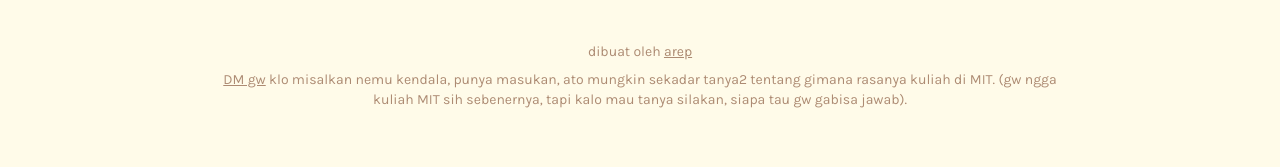
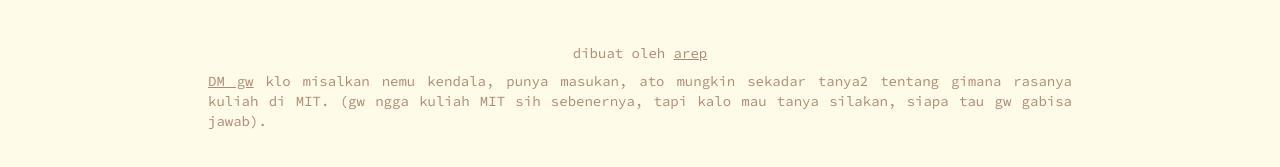
Before and after one commit to areepp/infoteoh, a Next.js app: page / in a window 1280 px wide. Shown: the part 551-718 px from the top of the page. Built offline with nearby package versions, Linux system fonts and the light colour scheme; no server answers; the database is empty.

Commit message:
styles: minor styles changes

```diff
--- a/components/Admin/SignIn.tsx
+++ b/components/Admin/SignIn.tsx
@@ -33,7 +33,7 @@ const SignIn = () => {
           value={password}
           onChange={(e) => setPassword(e.target.value)}
           className="mt-4 w-full pl-2 p-1 rounded bg-inherit border border-primary focus:outline-none placeholder:text-xs placeholder:text-placeholder"
-          type="text"
+          type="password"
         />
         <button
           className="mt-4 px-3 py-2 text-sm border border-primary rounded"
--- a/components/Common/Footer.tsx
+++ b/components/Common/Footer.tsx
@@ -12,7 +12,7 @@ const Footer = () => {
           arep
         </a>
       </p>
-      <p className="mt-2 text-center px-4 md:max-w-4xl">
+      <p className="mt-2 px-4 md:max-w-4xl text-justify">
         <a
           className="underline"
           href="https://twitter.com/messages/compose?recipient_id=1559028123559010306&text=websitemu%20keren,%20aku%20mau%20transfer%20duit%20175%20juta%20boleh%20nggk"
--- a/styles/globals.css
+++ b/styles/globals.css
@@ -4,7 +4,7 @@
 
 @layer base {
   html {
-    @apply font-karla text-primary;
+    @apply font-source-code text-primary;
   }
 }
 
```
